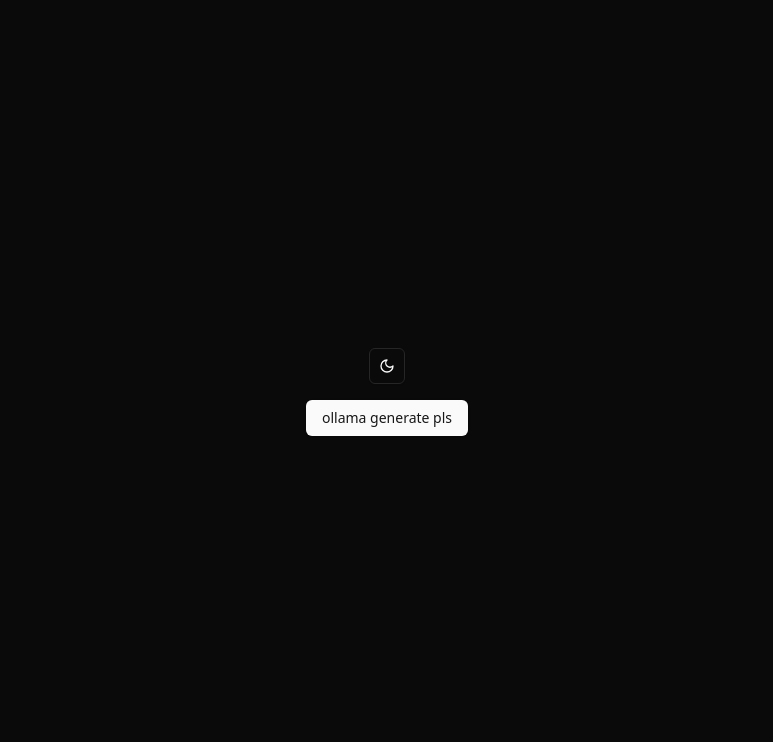
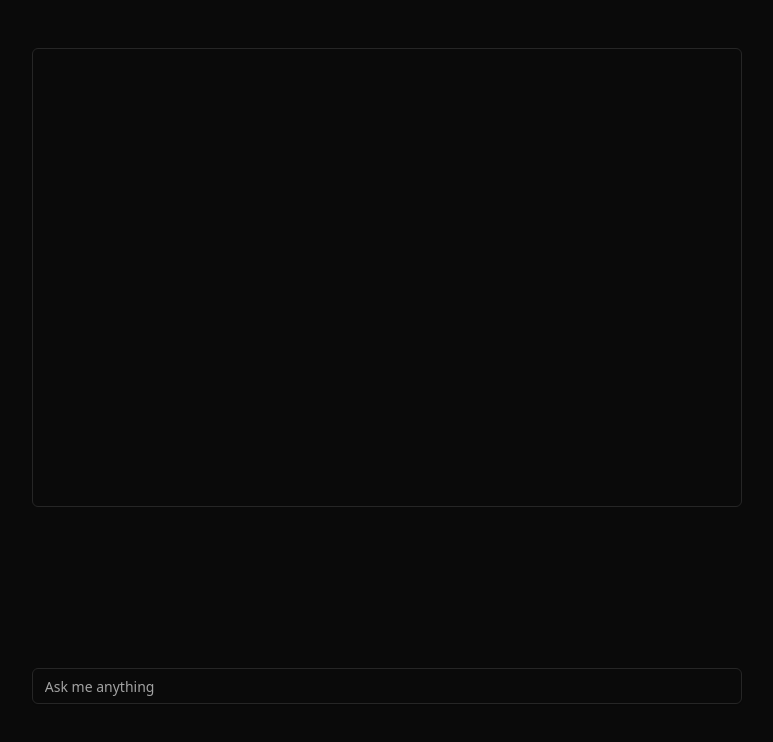
Before and after one commit to batorlancs/LlamaLinguist, a React (Vite) app in the folder frontend/: page / in a window 1280 px wide. Shown: the top 742 px of the page, without its empty margins (253-1026 px from the left). Built offline with nearby package versions, Linux system fonts and the light colour scheme.

Commit message:
working chat

```diff
--- a/frontend/package.json
+++ b/frontend/package.json
@@ -10,7 +10,9 @@
 		"preview": "vite preview"
 	},
 	"dependencies": {
+		"@radix-ui/react-avatar": "^1.1.1",
 		"@radix-ui/react-dropdown-menu": "^2.1.2",
+		"@radix-ui/react-scroll-area": "^1.2.1",
 		"@radix-ui/react-slot": "^1.1.0",
 		"class-variance-authority": "^0.7.0",
 		"clsx": "^2.1.1",
--- a/frontend/src/App.tsx
+++ b/frontend/src/App.tsx
@@ -1,48 +1,39 @@
-import { Button } from "@/components/ui/button";
-import { useState } from "react";
-import { ModeToggle } from "./components/mode-toggle";
-import { Loader2 } from "lucide-react";
+// import { Button } from "@/components/ui/button";
+// import { useState } from "react";
+// import { ModeToggle } from "./components/mode-toggle";
+// import { Loader2 } from "lucide-react";
+import { Chat } from "./features/Chat";
 
 const App = () => {
-	const [response, setResponse] = useState("");
-	const [isLoading, setIsLoading] = useState(false);
+	// const [response, setResponse] = useState("");
+	// const [isLoading, setIsLoading] = useState(false);
 
-	const fetchHello = async () => {
-		try {
-			setIsLoading(true);
-			const response = await fetch("http://localhost:8000/generate", {
-				method: "GET",
-				headers: {
-					"Content-Type": "application/json",
-					Accept: "application/json",
-				},
-				credentials: "include",
-				mode: "cors",
-			});
-			const data = await response.json();
-			setResponse(`Response: ${data.response}`);
-			setIsLoading(false);
-		} catch (error) {
-			console.error("Error fetching:", error);
-			setResponse("Error fetching response");
-			setIsLoading(false);
-		}
-	};
+	// const fetchHello = async () => {
+	// 	try {
+	// 		setIsLoading(true);
+	// 		const response = await fetch("http://localhost:8000/generate", {
+	// 			method: "GET",
+	// 			headers: {
+	// 				"Content-Type": "application/json",
+	// 				Accept: "application/json",
+	// 			},
+	// 			credentials: "include",
+	// 			mode: "cors",
+	// 		});
+	// 		const data = await response.json();
+	// 		setResponse(`Response: ${data.response}`);
+	// 		setIsLoading(false);
+	// 	} catch (error) {
+	// 		console.error("Error fetching:", error);
+	// 		setResponse("Error fetching response");
+	// 		setIsLoading(false);
+	// 	}
+	// };
 
 	return (
-		<div className="h-screen w-screen p-2 flex flex-col items-center justify-center gap-4">
-			<ModeToggle />
-			<Button onClick={fetchHello}>
-				{isLoading ? (
-					<>
-						<Loader2 className="animate-spin" />
-                        Please wait
-					</>
-				) : (
-					"ollama generate pls"
-				)}
-			</Button>
-			<p>{response}</p>
+		<div className="h-screen max-h-screen w-screenmax-w-screen flex flex-col">
+			{/* <ModeToggle /> */}
+			<Chat />
 		</div>
 	);
 };
--- a/frontend/src/components/mode-toggle.tsx
+++ b/frontend/src/components/mode-toggle.tsx
@@ -15,7 +15,7 @@
 	return (
 		<DropdownMenu>
 			<DropdownMenuTrigger asChild>
-				<Button variant="outline" size="icon">
+				<Button variant="outline" size="icon" className="shrink-0">
 					<Sun className="h-[1.2rem] w-[1.2rem] rotate-0 scale-100 transition-all dark:-rotate-90 dark:scale-0" />
 					<Moon className="absolute h-[1.2rem] w-[1.2rem] rotate-90 scale-0 transition-all dark:rotate-0 dark:scale-100" />
 					<span className="sr-only">Toggle theme</span>
--- /dev/null
+++ b/frontend/src/components/ui/avatar.tsx
@@ -0,0 +1,48 @@
+import * as React from "react"
+import * as AvatarPrimitive from "@radix-ui/react-avatar"
+
+import { cn } from "@/lib/utils"
+
+const Avatar = React.forwardRef<
+  React.ElementRef<typeof AvatarPrimitive.Root>,
+  React.ComponentPropsWithoutRef<typeof AvatarPrimitive.Root>
+>(({ className, ...props }, ref) => (
+  <AvatarPrimitive.Root
+    ref={ref}
+    className={cn(
+      "relative flex h-10 w-10 shrink-0 overflow-hidden rounded-full",
+      className
+    )}
+    {...props}
+  />
+))
+Avatar.displayName = AvatarPrimitive.Root.displayName
+
+const AvatarImage = React.forwardRef<
+  React.ElementRef<typeof AvatarPrimitive.Image>,
+  React.ComponentPropsWithoutRef<typeof AvatarPrimitive.Image>
+>(({ className, ...props }, ref) => (
+  <AvatarPrimitive.Image
+    ref={ref}
+    className={cn("aspect-square h-full w-full", className)}
+    {...props}
+  />
+))
+AvatarImage.displayName = AvatarPrimitive.Image.displayName
+
+const AvatarFallback = React.forwardRef<
+  React.ElementRef<typeof AvatarPrimitive.Fallback>,
+  React.ComponentPropsWithoutRef<typeof AvatarPrimitive.Fallback>
+>(({ className, ...props }, ref) => (
+  <AvatarPrimitive.Fallback
+    ref={ref}
+    className={cn(
+      "flex h-full w-full items-center justify-center rounded-full bg-muted",
+      className
+    )}
+    {...props}
+  />
+))
+AvatarFallback.displayName = AvatarPrimitive.Fallback.displayName
+
+export { Avatar, AvatarImage, AvatarFallback }
--- /dev/null
+++ b/frontend/src/components/ui/input.tsx
@@ -0,0 +1,22 @@
+import * as React from "react"
+
+import { cn } from "@/lib/utils"
+
+const Input = React.forwardRef<HTMLInputElement, React.ComponentProps<"input">>(
+  ({ className, type, ...props }, ref) => {
+    return (
+      <input
+        type={type}
+        className={cn(
+          "flex h-9 w-full rounded-md border border-input bg-transparent px-3 py-1 text-base shadow-sm transition-colors file:border-0 file:bg-transparent file:text-sm file:font-medium file:text-foreground placeholder:text-muted-foreground focus-visible:outline-none focus-visible:ring-1 focus-visible:ring-ring disabled:cursor-not-allowed disabled:opacity-50 md:text-sm",
+          className
+        )}
+        ref={ref}
+        {...props}
+      />
+    )
+  }
+)
+Input.displayName = "Input"
+
+export { Input }
--- /dev/null
+++ b/frontend/src/components/ui/scroll-area.tsx
@@ -0,0 +1,46 @@
+import * as React from "react"
+import * as ScrollAreaPrimitive from "@radix-ui/react-scroll-area"
+
+import { cn } from "@/lib/utils"
+
+const ScrollArea = React.forwardRef<
+  React.ElementRef<typeof ScrollAreaPrimitive.Root>,
+  React.ComponentPropsWithoutRef<typeof ScrollAreaPrimitive.Root>
+>(({ className, children, ...props }, ref) => (
+  <ScrollAreaPrimitive.Root
+    ref={ref}
+    className={cn("relative overflow-hidden", className)}
+    {...props}
+  >
+    <ScrollAreaPrimitive.Viewport className="h-full w-full rounded-[inherit]">
+      {children}
+    </ScrollAreaPrimitive.Viewport>
+    <ScrollBar />
+    <ScrollAreaPrimitive.Corner />
+  </ScrollAreaPrimitive.Root>
+))
+ScrollArea.displayName = ScrollAreaPrimitive.Root.displayName
+
+const ScrollBar = React.forwardRef<
+  React.ElementRef<typeof ScrollAreaPrimitive.ScrollAreaScrollbar>,
+  React.ComponentPropsWithoutRef<typeof ScrollAreaPrimitive.ScrollAreaScrollbar>
+>(({ className, orientation = "vertical", ...props }, ref) => (
+  <ScrollAreaPrimitive.ScrollAreaScrollbar
+    ref={ref}
+    orientation={orientation}
+    className={cn(
+      "flex touch-none select-none transition-colors",
+      orientation === "vertical" &&
+        "h-full w-2.5 border-l border-l-transparent p-[1px]",
+      orientation === "horizontal" &&
+        "h-2.5 flex-col border-t border-t-transparent p-[1px]",
+      className
+    )}
+    {...props}
+  >
+    <ScrollAreaPrimitive.ScrollAreaThumb className="relative flex-1 rounded-full bg-border" />
+  </ScrollAreaPrimitive.ScrollAreaScrollbar>
+))
+ScrollBar.displayName = ScrollAreaPrimitive.ScrollAreaScrollbar.displayName
+
+export { ScrollArea, ScrollBar }
--- /dev/null
+++ b/frontend/src/features/Chat.tsx
@@ -0,0 +1,118 @@
+import { Avatar, AvatarFallback, AvatarImage } from "@/components/ui/avatar";
+import { Input } from "@/components/ui/input"
+import { ScrollArea } from "@/components/ui/scroll-area";
+import { Loader2 } from "lucide-react";
+import { useState } from "react";
+
+type Chat = {
+	role: "user" | "assistant";
+	content: string;
+};
+
+export const Chat = () => {
+	const [chat, setChat] = useState<Chat[]>([]);
+	const [input, setInput] = useState("");
+	const [isLoading, setIsLoading] = useState(false);
+
+	const fetchChatResponse = async (messages: Chat[]): Promise<Chat[]> => {
+		try {
+			const response = await fetch("http://localhost:8000/chat", {
+				method: "POST",
+				headers: {
+					"Content-Type": "application/json",
+					Accept: "application/json",
+				},
+				body: JSON.stringify({
+					messages,
+					model: "llama3.2:3b"
+				}),
+				credentials: "include",
+				mode: "cors",
+			});
+
+			const data = await response.json();
+
+            console.log(data);
+
+			if (!response.ok || !data) {
+				throw new Error("Failed to get response");
+			}
+
+			return [...messages, {
+				role: "assistant",
+				content: data.response
+			}];
+		} catch (error) {
+			console.error("Error fetching:", error);
+			return [...messages, {
+				role: "assistant",
+				content: "Error fetching response :("
+			}];
+		}
+	};
+
+	const handleSubmit = async (e: React.KeyboardEvent<HTMLInputElement>) => {
+		if (e.key !== "Enter") return;
+
+		const userMessage = {
+			role: "user" as const,
+			content: input
+		};
+
+		setInput("");
+		setIsLoading(true);
+
+		const currChat = [...chat, userMessage];
+        setChat(currChat);
+        const newChat = await fetchChatResponse(currChat);
+        setChat(newChat);
+        setIsLoading(false);
+	};
+
+	return (
+		<div className="h-full max-w-full flex flex-col justify-between items-center p-12">
+			<div className="w-[60%] max-w-3xl h-full flex flex-col justify-between mb-12">
+                <ScrollArea className="h-[70%] mb-12 p-4 rounded-md border">
+                    {chat.map((message, index) => (
+                        message.role === "user" ? (
+                            <div key={index} className="flex justify-end mt-4">
+                                <div className="max-w-[80%] px-2 py-1 bg-secondary rounded-lg">{message.content}</div>
+                            </div>
+                        ) : (
+                            <div key={index} className="flex justify-start mt-2">
+                                <div className="flex gap-4">
+                                    <Avatar className="w-8 h-8">
+                                        <AvatarImage src="https://github.com/shadcn.png" alt="@shadcn" />
+                                        <AvatarFallback>CN</AvatarFallback>
+                                    </Avatar>
+                                    <div className="max-w-[80%]">{message.content}</div>
+                                </div>
+                            </div>
+                        )
+                    ))}
+
+                    {isLoading && (
+                        <div className="flex justify-start">
+                            <div className="flex gap-4 items-center">
+                                <Avatar className="w-8 h-8">
+                                            <AvatarImage src="https://github.com/shadcn.png" alt="@shadcn" />
+                                            <AvatarFallback>CN</AvatarFallback>
+                                    </Avatar>
+                                <Loader2 className="animate-spin" />
+                            </div>
+                        </div>
+                    )}
+                </ScrollArea>
+                <div className="w-full">
+                    <Input
+                        placeholder="Ask me anything"
+                        className="w-full"
+                        value={input}
+                        onChange={(e) => setInput(e.target.value)}
+                        onKeyDown={handleSubmit}
+                    />
+                </div>
+            </div>
+		</div>
+	);
+};
```
Also changed, not shown: 2 other files (tests, documents, lock files or other folders).
